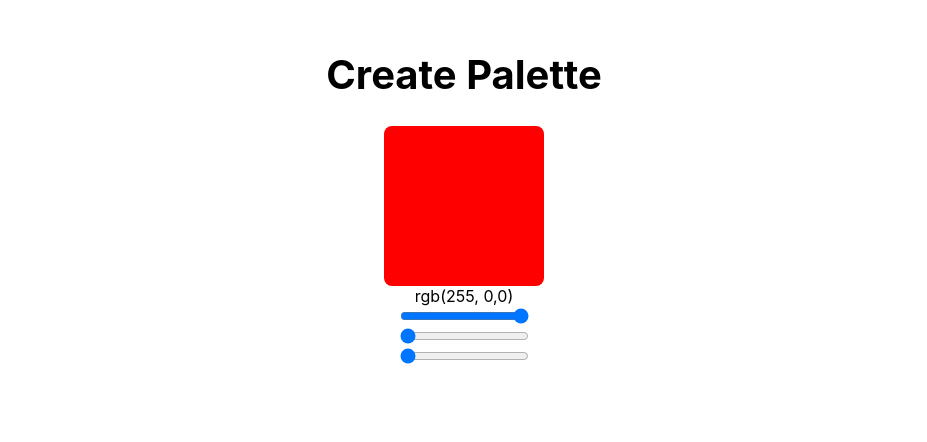
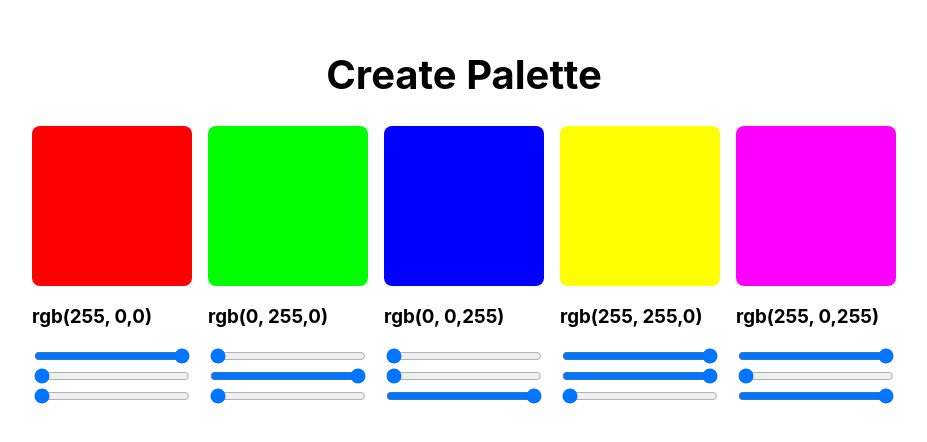
Before and after one commit to kudos-fit/kickoff-color-picker-2023-08-08, a Next.js app: page / in a window 1280 px wide. Shown: the part 110-552 px from the top of the page, without its empty margins (176-1103 px from the left). Built offline with nearby package versions, Linux system fonts and the light colour scheme.

Commit message:
Set up ColorPicker component

```diff
--- /dev/null
+++ b/components/colorpicker/index.js
@@ -0,0 +1,27 @@
+import s from "./styles.module.css";
+
+const ColorPicker = (props) => {
+  const { colorKey, colorValues, updateColor } = props;
+
+  const handleColorChange = (e) => {
+    const { name, value } = e.target;
+    updateColor(colorKey, {
+      ...colorValues,
+      [name]: value
+    });
+  };
+
+  const paletteColor = `rgb(${colorValues.R}, ${colorValues.G},${colorValues.B})`
+
+  return (
+    <div className={s.colorPicker}>
+      <div className={s.colorSquare} style={{ backgroundColor: paletteColor }} />
+      <h3>{paletteColor}</h3>
+      <input type="range" min="0" max="255" value={colorValues.R} name="R" id={`${colorKey}-R`} onChange={handleColorChange} />
+      <input type="range" min="0" max="255" value={colorValues.G} name="G" id={`${colorKey}-G`} onChange={handleColorChange} />
+      <input type="range" min="0" max="255" value={colorValues.B} name="B" id={`${colorKey}-B`} onChange={handleColorChange} />
+    </div>
+  )
+}
+
+export default ColorPicker
--- /dev/null
+++ b/components/colorpicker/styles.module.css
@@ -0,0 +1,11 @@
+.colorPicker {
+  display: flex;
+  flex-direction: column;
+}
+
+.colorSquare {
+  display: flex;
+  width: 10rem;
+  height: 10rem;
+  border-radius: 8px;
+}
--- a/components/welcome/index.js
+++ b/components/welcome/index.js
@@ -1,30 +1,43 @@
 import { useState, useEffect } from "react";
 import axios from "axios";
 
+import ColorPicker from '../colorpicker';
+
 import s from "./styles.module.css";
 
-const defaultPalette = { 'R': '255', 'G': '0', 'B': '0'}
+const defaultPalette = {
+  'color1': { 'R': '255', 'G': '0', 'B': '0' },
+  'color2': { 'R': '0', 'G': '255', 'B': '0' },
+  'color3': { 'R': '0', 'G': '0', 'B': '255' },
+  'color4': { 'R': '255', 'G': '255', 'B': '0' },
+  'color5': { 'R': '255', 'G': '0', 'B': '255' },
+};
+
 const Welcome = () => {
   const [palette, setPalette] = useState(defaultPalette);
 
-  const handleColorChange = (e) => {
-    const { name, value } = e.target;
+   const updateColor = (colorKey, newValues) => {
     setPalette(prevPalette => ({
       ...prevPalette,
-      [name]: value
+      [colorKey]: newValues
     }));
   };
-
-  const paletteColor = `rgb(${palette.R}, ${palette.G},${palette.B})`
 
   return (
     <div className={s.welcomeContainer}>
       <h1 className={s.welcome}>Create Palette</h1>
-      <div className={s.colorSquare} style={{ backgroundColor: paletteColor }} />
-      {paletteColor}
-      <input type="range" min="0" max="255" value={palette.R} name="R" id="R" onChange={handleColorChange} />
-      <input type="range" min="0" max="255" value={palette.G} name="G" id="G" onChange={handleColorChange} />
-      <input type="range" min="0" max="255" value={palette.B} name="B" id="B" onChange={handleColorChange} />
+      <div className={s.colorPickers}>
+        {Object.entries(palette).map(([colorKey, colorValues]) => {
+          return (
+            <ColorPicker
+              key={colorKey}
+              colorKey={colorKey}
+              colorValues={colorValues}
+              updateColor={updateColor}
+            />
+          )
+        })}
+      </div>
     </div>
   );
 };
--- a/components/welcome/styles.module.css
+++ b/components/welcome/styles.module.css
@@ -56,9 +56,7 @@
   opacity: 0.4;
 }
 
-.colorSquare {
+.colorPickers {
   display: flex;
-  width: 10rem;
-  height: 10rem;
-  border-radius: 8px;
+  gap: 16px;
 }
```
